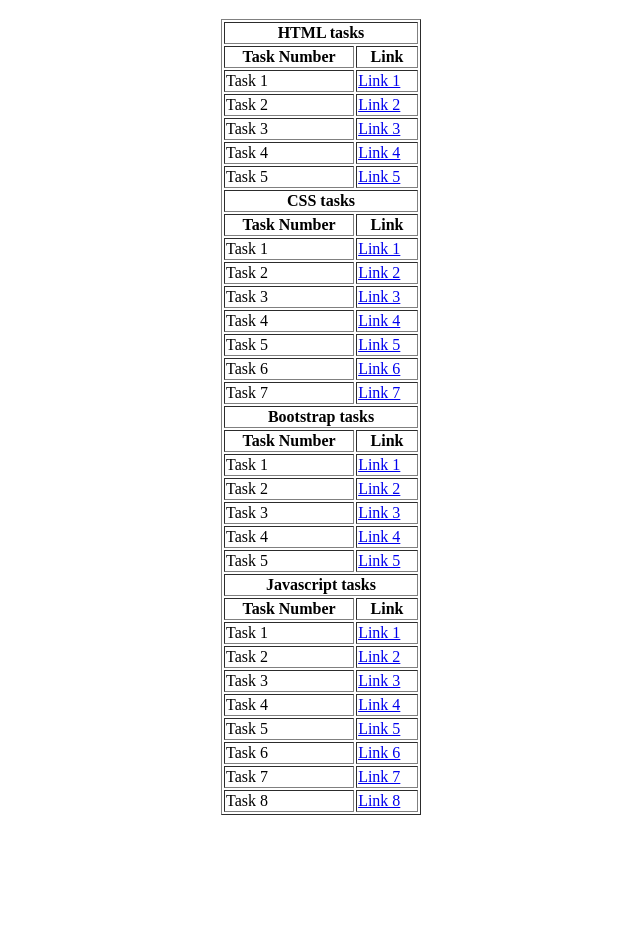
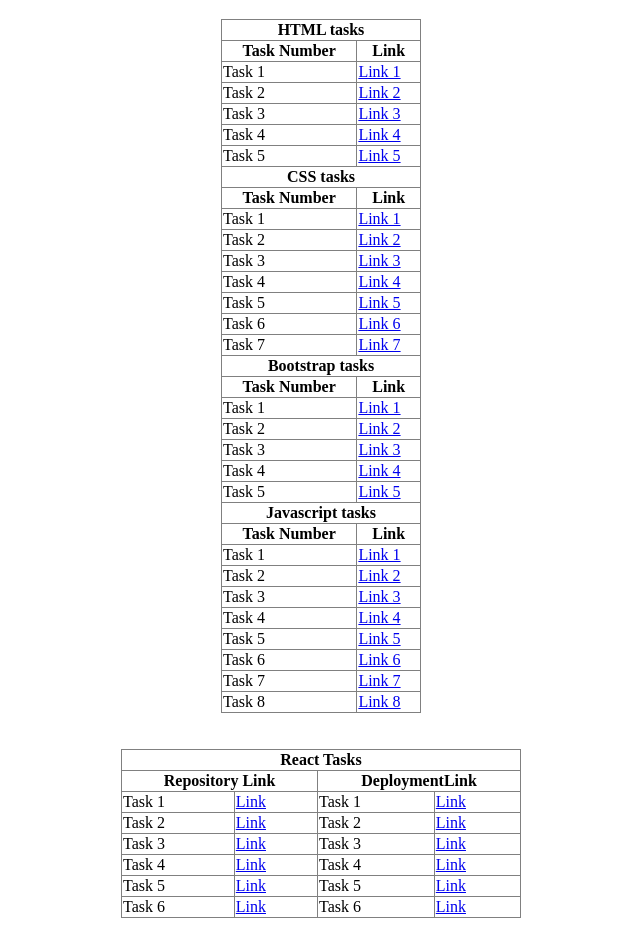
Before and after one commit to Harshmendhe349/mern_stack, a plain HTML site: page index.html in a window 1280 px wide. Shown: the part 61-987 px from the top of the page, without its empty margins (319-959 px from the left). Before the commit the page ends 884 px from the top, so only its background shows below. Drawn offline with Linux system fonts and the light colour scheme.

Commit message:
index.html

```diff
--- a/index.html
+++ b/index.html
@@ -10,7 +10,7 @@
 <body>
     <center>
         <h1>Index Page</h1>
-        <table border="1" width="200px">
+        <table border="1" width="200px" style="border-collapse: collapse;">
             <tr>
                 <th colspan="2">HTML tasks</th>
             </tr>
@@ -22,27 +22,27 @@
 
             <tr>
                 <td>Task 1</td>
-                <td><a href="https://harshmendhe349.github.io/mern_stack/html%20task/task1.html">Link 1</a></td>
+                <td><a href="https://harshmendhe349.github.io/mern_stack/html%20task/task1.html"  target="_blank">Link 1</a></td>
             </tr>
 
             <tr>
                 <td>Task 2</td>
-                <td><a href="https://harshmendhe349.github.io/mern_stack/html%20task/task2.html">Link 2</a></td>
+                <td><a href="https://harshmendhe349.github.io/mern_stack/html%20task/task2.html"  target="_blank">Link 2</a></td>
             </tr>
 
             <tr>
                 <td>Task 3</td>
-                <td><a href="https://harshmendhe349.github.io/mern_stack/html%20task/task3.html">Link 3</a></td>
+                <td><a href="https://harshmendhe349.github.io/mern_stack/html%20task/task3.html"  target="_blank">Link 3</a></td>
             </tr>
 
             <tr>
                 <td>Task 4</td>
-                <td><a href="https://harshmendhe349.github.io/mern_stack/html%20task/task4.html">Link 4</a></td>
+                <td><a href="https://harshmendhe349.github.io/mern_stack/html%20task/task4.html"  target="_blank">Link 4</a></td>
             </tr>
 
             <tr>
                 <td>Task 5</td>
-                <td><a href="https://harshmendhe349.github.io/mern_stack/html%20task/task5.html">Link 5</a></td>
+                <td><a href="https://harshmendhe349.github.io/mern_stack/html%20task/task5.html"  target="_blank">Link 5</a></td>
             </tr>
 
             <tr>
@@ -56,37 +56,37 @@
 
             <tr>
                 <td>Task 1</td>
-                <td><a href="https://harshmendhe349.github.io/mern_stack/css%20task/task1.html">Link 1</a></td>
+                <td><a href="https://harshmendhe349.github.io/mern_stack/css%20task/task1.html"  target="_blank">Link 1</a></td>
             </tr>
 
             <tr>
                 <td>Task 2</td>
-                <td><a href="https://harshmendhe349.github.io/mern_stack/css%20task/task2.html">Link 2</a></td>
+                <td><a href="https://harshmendhe349.github.io/mern_stack/css%20task/task2.html"  target="_blank">Link 2</a></td>
             </tr>
 
             <tr>
                 <td>Task 3</td>
-                <td><a href="https://harshmendhe349.github.io/mern_stack/css%20task/task3.html">Link 3</a></td>
+                <td><a href="https://harshmendhe349.github.io/mern_stack/css%20task/task3.html"  target="_blank">Link 3</a></td>
             </tr>
 
             <tr>
                 <td>Task 4</td>
-                <td><a href="https://harshmendhe349.github.io/mern_stack/css%20task/task4.html">Link 4</a></td>
+                <td><a href="https://harshmendhe349.github.io/mern_stack/css%20task/task4.html"  target="_blank">Link 4</a></td>
             </tr>
 
             <tr>
                 <td>Task 5</td>
-                <td><a href="https://harshmendhe349.github.io/mern_stack/css%20task/task5.html">Link 5</a></td>
+                <td><a href="https://harshmendhe349.github.io/mern_stack/css%20task/task5.html"  target="_blank">Link 5</a></td>
             </tr>
 
             <tr>
                 <td>Task 6</td>
-                <td><a href="https://harshmendhe349.github.io/mern_stack/css%20task/task6.html">Link 6</a></td>
+                <td><a href="https://harshmendhe349.github.io/mern_stack/css%20task/task6.html"  target="_blank">Link 6</a></td>
             </tr>
 
             <tr>
                 <td>Task 7</td>
-                <td><a href="https://harshmendhe349.github.io/mern_stack/css%20task/task7.html">Link 7</a></td>
+                <td><a href="https://harshmendhe349.github.io/mern_stack/css%20task/task7.html" target="_blank">Link 7</a></td>
             </tr>
 
             <tr>
@@ -100,27 +100,27 @@
 
             <tr>
                 <td>Task 1</td>
-                <td><a href="https://harshmendhe349.github.io/mern_stack/bootstrap%20task/task1.html">Link 1</a></td>
+                <td><a href="https://harshmendhe349.github.io/mern_stack/bootstrap%20task/task1.html" target="_blank">Link 1</a></td>
             </tr>
 
             <tr>
                 <td>Task 2</td>
-                <td><a href="https://harshmendhe349.github.io/mern_stack/bootstrap%20task/task2.html">Link 2</a></td>
+                <td><a href="https://harshmendhe349.github.io/mern_stack/bootstrap%20task/task2.html" target="_blank">Link 2</a></td>
             </tr>
 
             <tr>
                 <td>Task 3</td>
-                <td><a href="https://harshmendhe349.github.io/mern_stack/bootstrap%20task/task3.html">Link 3</a></td>
+                <td><a href="https://harshmendhe349.github.io/mern_stack/bootstrap%20task/task3.html" target="_blank">Link 3</a></td>
             </tr>
 
             <tr>
                 <td>Task 4</td>
-                <td><a href="https://harshmendhe349.github.io/mern_stack/bootstrap%20task/task4.html">Link 4</a></td>
+                <td><a href="https://harshmendhe349.github.io/mern_stack/bootstrap%20task/task4.html" target="_blank">Link 4</a></td>
             </tr>
 
             <tr>
                 <td>Task 5</td>
-                <td><a href="https://harshmendhe349.github.io/mern_stack/bootstrap%20task/task5.html">Link 5</a></td>
+                <td><a href="https://harshmendhe349.github.io/mern_stack/bootstrap%20task/task5.html" target="_blank">Link 5</a></td>
             </tr>
 
             <tr>
@@ -134,43 +134,96 @@
 
             <tr>
                 <td>Task 1</td>
-                <td><a href="https://harshmendhe349.github.io/mern_stack/javascript%20task/task1.html">Link 1</a></td>
+                <td><a href="https://harshmendhe349.github.io/mern_stack/javascript%20task/task1.html" target="_blank">Link 1</a></td>
             </tr>
 
             <tr>
                 <td>Task 2</td>
-                <td><a href="https://harshmendhe349.github.io/mern_stack/javascript%20task/task2.html">Link 2</a></td>
+                <td><a href="https://harshmendhe349.github.io/mern_stack/javascript%20task/task2.html" target="_blank">Link 2</a></td>
             </tr>
 
             <tr>
                 <td>Task 3</td>
-                <td><a href="https://harshmendhe349.github.io/mern_stack/javascript%20task/task3.html">Link 3</a></td>
+                <td><a href="https://harshmendhe349.github.io/mern_stack/javascript%20task/task3.html" target="_blank">Link 3</a></td>
             </tr>
 
             <tr>
                 <td>Task 4</td>
-                <td><a href="https://harshmendhe349.github.io/mern_stack/javascript%20task/task4.html">Link 4</a></td>
+                <td><a href="https://harshmendhe349.github.io/mern_stack/javascript%20task/task4.html" target="_blank">Link 4</a></td>
             </tr>
 
             <tr>
                 <td>Task 5</td>
-                <td><a href="https://harshmendhe349.github.io/mern_stack/javascript%20task/task5.html">Link 5</a></td>
+                <td><a href="https://harshmendhe349.github.io/mern_stack/javascript%20task/task5.html" target="_blank">Link 5</a></td>
             </tr>
 
             <tr>
                 <td>Task 6</td>
-                <td><a href="https://harshmendhe349.github.io/mern_stack/javascript%20task/task6.html">Link 6</a></td>
+                <td><a href="https://harshmendhe349.github.io/mern_stack/javascript%20task/task6.html" target="_blank">Link 6</a></td>
             </tr>
 
             <tr>
                 <td>Task 7</td>
-                <td><a href="https://harshmendhe349.github.io/mern_stack/javascript%20task/task7.html">Link 7</a></td>
+                <td><a href="https://harshmendhe349.github.io/mern_stack/javascript%20task/task7.html" target="_blank">Link 7</a></td>
             </tr>
 
             <tr>
                 <td>Task 8</td>
-                <td><a href="https://harshmendhe349.github.io/mern_stack/javascript%20task/task8.html">Link 8</a></td>
+                <td><a href="https://harshmendhe349.github.io/mern_stack/javascript%20task/task8.html" target="_blank">Link 8</a></td>
             </tr>
+        </table>
+    </center>
+    <br><br>
+    <center>
+        <table border="1" width="400px" style="border-collapse: collapse;">
+            <tr>
+                <th colspan="4">React Tasks</th>
+            </tr>
+            <tr>
+                <th colspan="2">Repository Link</th>
+                <th colspan="2">DeploymentLink</th>
+            </tr>
+            <tr>
+                <td>Task 1</td>
+                <td><a href="https://github.com/Harshmendhe349/reacttask1" target="_blank">Link</a></td>
+                <td>Task 1</td>
+                <td><a href="https://reacttask1-one.vercel.app/" target="_blank">Link</a></td>
+            </tr>
+            <tr>
+                <td>Task 2</td>
+                <td><a href="https://github.com/Harshmendhe349/reacttask2" target="_blank">Link</a></td>
+                <td>Task 2</td>
+                <td><a href="https://reacttask2-eta.vercel.app/" target="_blank">Link</a></td>
+            </tr>
+
+            <tr>
+                <td>Task 3</td>
+                <td><a href="https://github.com/Harshmendhe349/reacttask3" target="_blank">Link</a></td>
+                <td>Task 3</td>
+                <td><a href="https://reacttask3-beta.vercel.app/" target="_blank">Link</a></td>
+            </tr>
+
+            <tr>
+                <td>Task 4</td>
+                <td><a href="https://github.com/Harshmendhe349/reacttask4" target="_blank">Link</a></td>
+                <td>Task 4</td>
+                <td><a href="https://data-viewer-rho.vercel.app/" target="_blank">Link</a></td>
+            </tr>
+
+            <tr>
+                <td>Task 5</td>
+                <td><a href="https://github.com/Harshmendhe349/reacttask5" target="_blank">Link</a></td>
+                <td>Task 5</td>
+                <td><a href="https://age-calculator-nine-xi.vercel.app/" target="_blank">Link</a></td>
+            </tr>
+
+            <tr>
+                <td>Task 6</td>
+                <td><a href="https://github.com/Harshmendhe349/reacttask6" target="_blank">Link</a></td>
+                <td>Task 6</td>
+                <td><a href="https://harsh-mendhe-portfolio.vercel.app/" target="_blank">Link</a></td>
+            </tr>
+
         </table>
     </center>
 </body>
```
